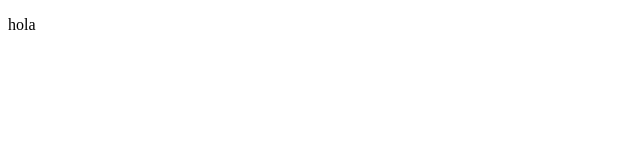
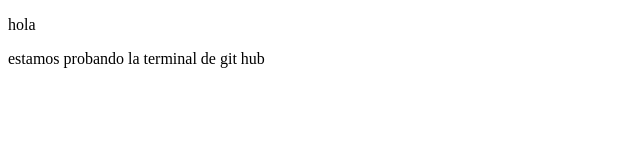
Before and after one commit to C0s174/taller-git, a plain HTML site: page index.html in a window 1280 px wide. Shown: the whole page, without its empty margins (0-640 px from the left). Drawn offline with Linux system fonts and the light colour scheme.

Commit message:
se le agrego un parrafo a la pagina

```diff
--- a/index.html
+++ b/index.html
@@ -5,5 +5,7 @@
 </head>
 <body>
     <p>hola</p>
+
+    <p>estamos probando la terminal de git hub</p>
 </body>
 </html>
```
